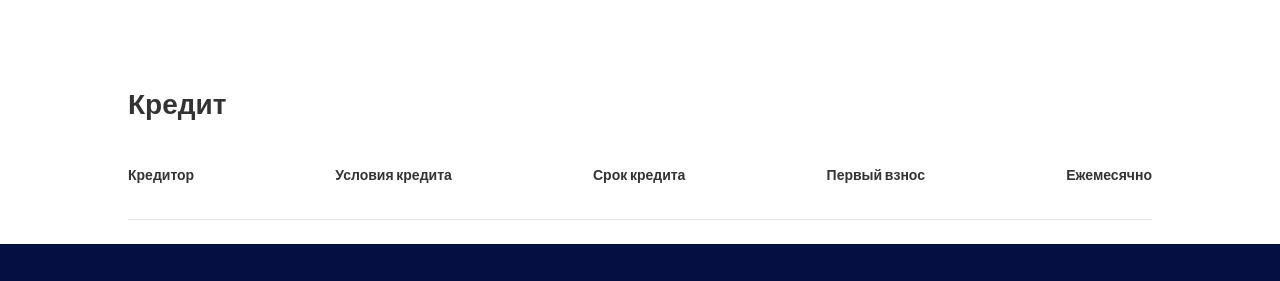
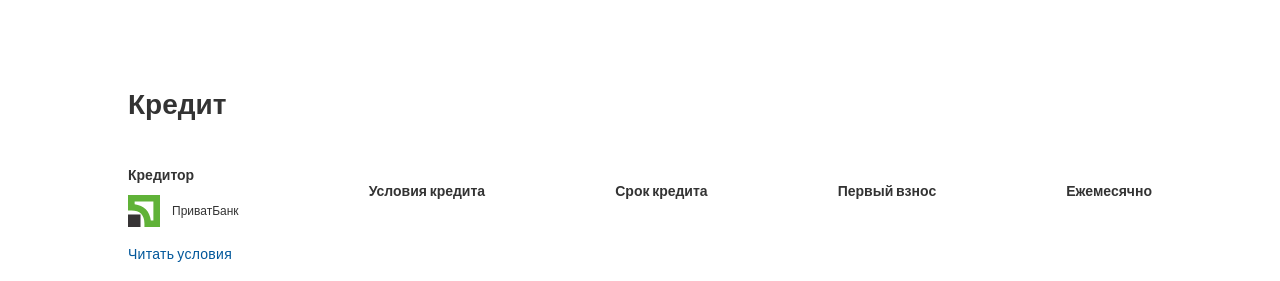
Before and after one commit to Sukhrob-py/comp, a plain HTML site: page products.html in a window 1280 px wide. Shown: the part 3185-3466 px from the top of the page. Drawn offline with nearby package versions, Linux system fonts and the light colour scheme; files that its build step writes are made by us from their sources.

Commit message:
Edit styles

```diff
--- a/products.html
+++ b/products.html
@@ -688,6 +688,18 @@
             <div class="credit__top">
               <div class="credit__top__inner">
                 <h3 class="credit__top__heading">Кредитор</h3>
+
+                <div class="credit__top__aside">
+                  <img
+                    class="credit__top__image"
+                    src="./assets/images/bank.svg"
+                    alt=""
+                    width="32"
+                    height="32"
+                  />
+
+                  <h4 class="credit__top__subheading">ПриватБанк</h4>
+                </div>
               </div>
 
               <div class="credit__top__inner">
@@ -706,6 +718,8 @@
                 <h3 class="credit__top__heading">Ежемесячно</h3>
               </div>
             </div>
+
+            <a class="credit__link" href="#">Читать условия</a>
           </li>
         </ul>
       </div>
--- a/sass/_credits.scss
+++ b/sass/_credits.scss
@@ -21,9 +21,36 @@
   border-bottom: 1px solid #e6e6e6;
 }
 
+.credit__top {
+  margin-bottom: 16px;
+}
+
 .credit__top__heading {
   margin-bottom: 12px;
   font-weight: 700;
   font-size: 14px;
   line-height: 16px;
 }
+
+.credit__top__aside {
+  display: flex;
+  align-items: center;
+}
+
+.credit__top__image {
+  margin-right: 12px;
+}
+
+.credit__top__subheading {
+  font-weight: 500;
+  font-size: 12px;
+  line-height: 16px;
+}
+
+.credit__link {
+  font-weight: 500;
+  font-size: 14px;
+  line-height: 14px;
+  letter-spacing: 0.02em;
+  color: #01579b;
+}
```
Also changed, not shown: assets/images/bank.svg (added).
